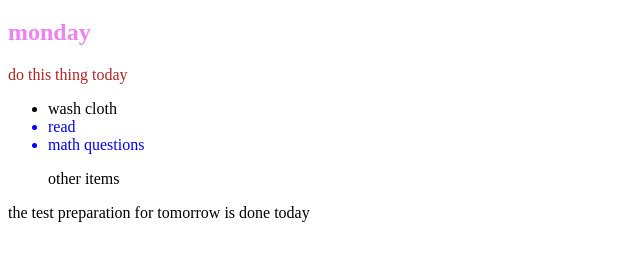
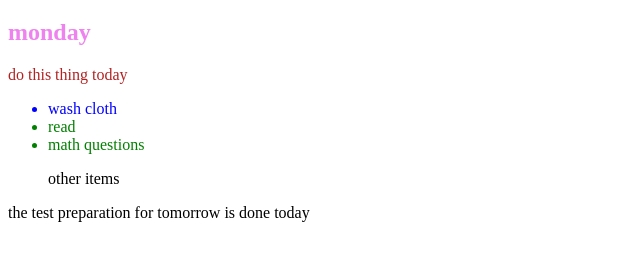
Before and after one commit to Ripan007/CSS, a plain HTML site: page index.html in a window 1280 px wide. Shown: the part 61-322 px from the top of the page, without its empty margins (0-640 px from the left). Drawn offline with Linux system fonts and the light colour scheme.

Commit message:
May 14, 2024, 10:26 AM

```diff
--- a/style.css
+++ b/style.css
@@ -6,6 +6,10 @@ h2 {
 .box > p {
   color: firebrick;
 }
-.list .done {
+.list li {
   color: blue;
 }
+
+.list .done {
+  color: green;
+}
```
